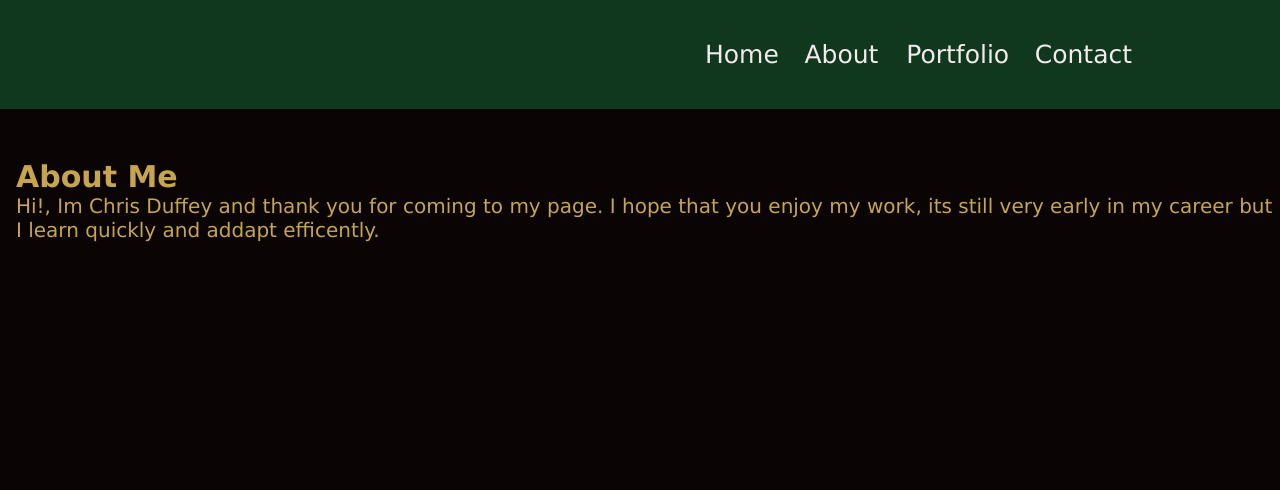
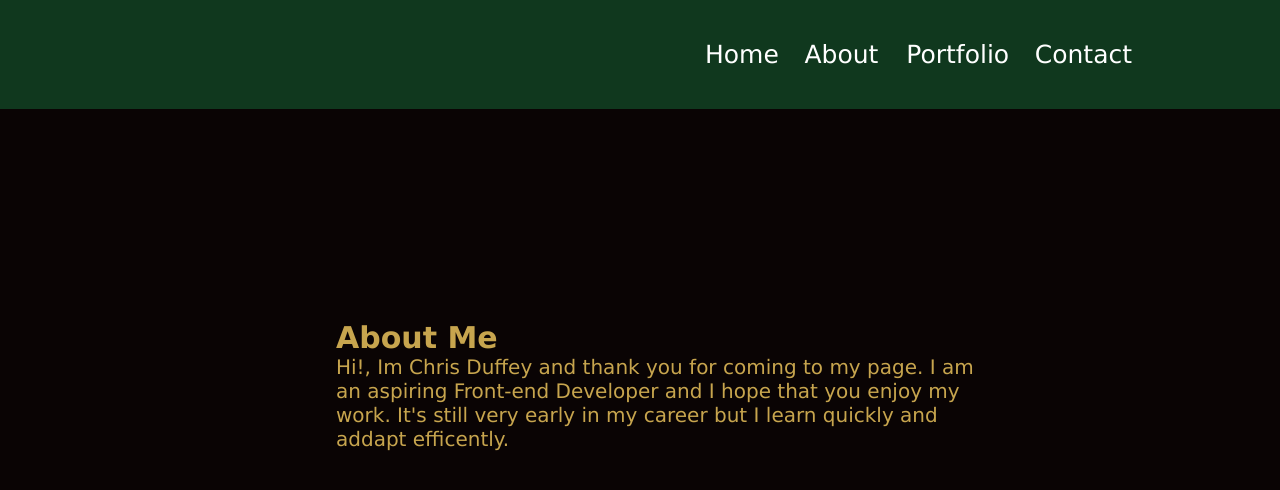
Before and after one commit to chrisduffey/portfolio, a plain HTML site: page index.html in a window 1280 px wide. Drawn offline with Linux system fonts and the light colour scheme; files that its build step writes are made by us from their sources.

Commit message:
fixes to header

```diff
--- a/Assets/style.css
+++ b/Assets/style.css
@@ -13,6 +13,7 @@ html {
 
 body {
     background-color:#0a0404;
+    margin: 25%;
 }
 header {
     position: fixed;
@@ -29,17 +30,17 @@ header {
 }
 
 .header-content {
-    background: linear-gradient
+    background:
     position: absolute;
 }
 
 .navbar a {
     font-size: 25px;
     font-weight: bolder;
-    display: flexbox;
-    flex-direction: row;
-    justify-content: flex-end;
-    color: rgb(243, 235, 235);
+    /* display: flex; */
+    flex-direction: ;
+    justify-content: center;
+    color: white;
     font-weight: 400;
     margin-right: 20px;
     text-decoration: none;
@@ -51,11 +52,13 @@ header {
 }
 
 .about {
-    height: 50vh;
+    height: ;
+    width: 100%;
     font-weight: 50px;
     color: #c7a54e;
     display: flex;
-    justify-content: space-around;
+    flex-wrap: wrap;
+    justify-content: center;
     align-items: center;
     font-size: 20px;
     margin-left: 16px;
--- a/index.html
+++ b/index.html
@@ -11,6 +11,7 @@
 <body>
 
     <header class="header">
+
 
         <nav class="navbar">
                 <a href="#">Home</a>
@@ -27,7 +28,7 @@
             <div class="about-content">
                 <h2> About Me</h2>
             <div>
-                <p>Hi!, Im Chris Duffey and thank you for coming to my page. I hope that you enjoy my work, its still very early in my career but I learn quickly and addapt efficently.
+                <p>Hi!, Im Chris Duffey and thank you for coming to my page. I am an aspiring Front-end Developer and I hope that you enjoy my work. It's still very early in my career but I learn quickly and addapt efficently.
                     </p>
             </div>
         </section>
```
